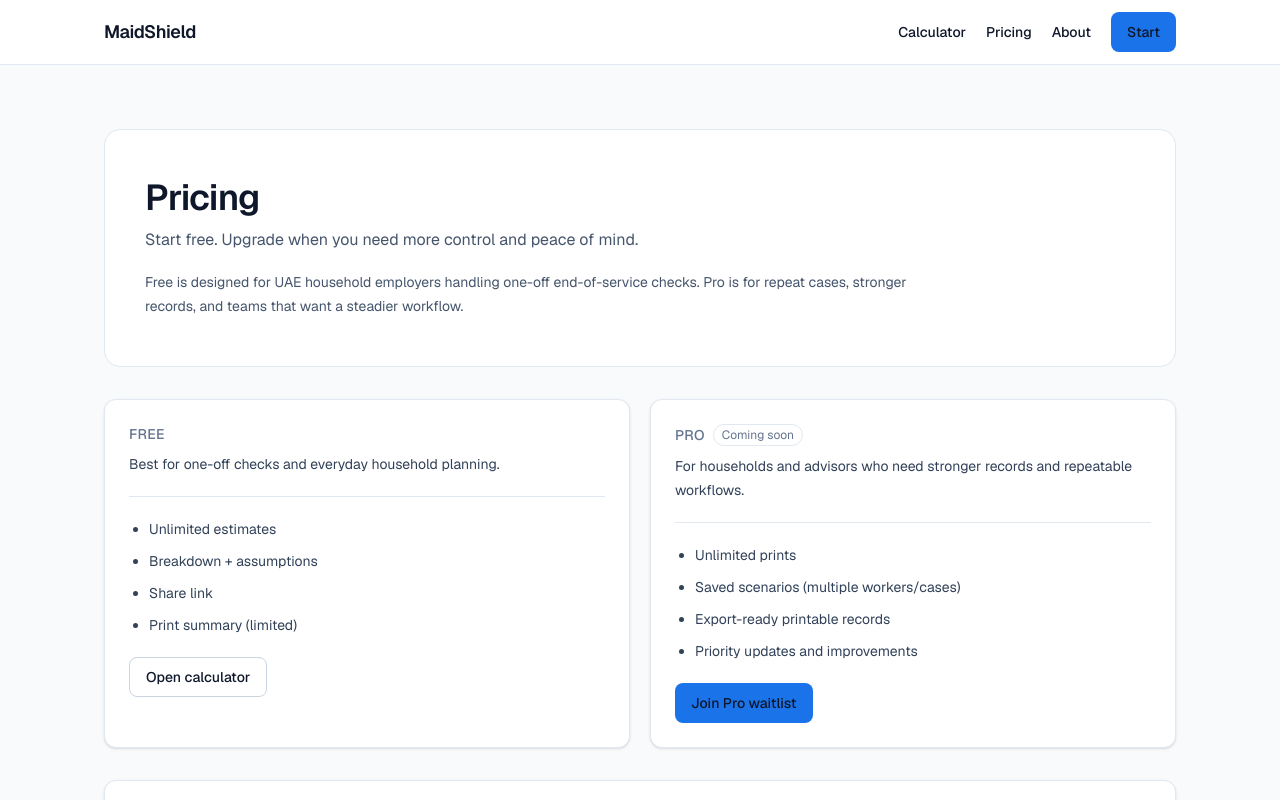
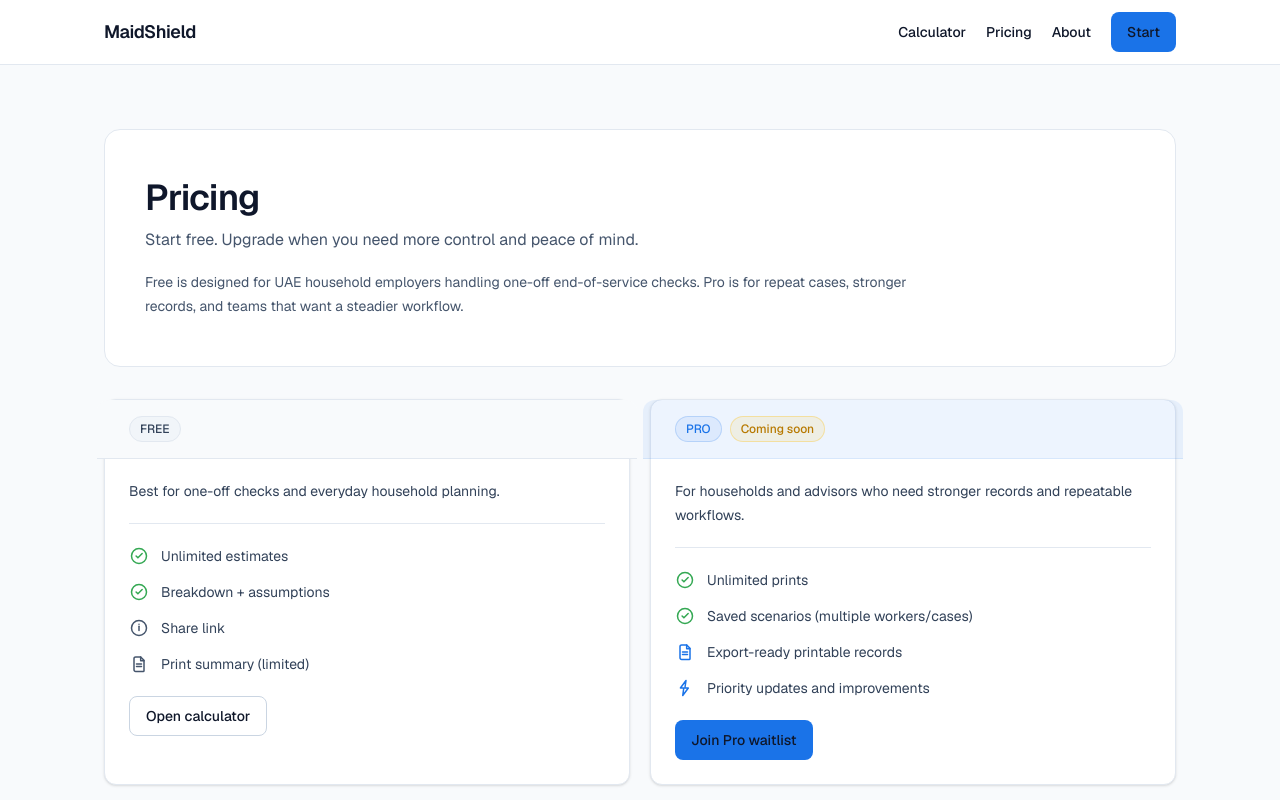
Before and after one commit to SpartanAbdullah/maidshield, a Next.js app: page /pricing in a window 1280 px wide. Shown: the top 800 px of the page. Built offline with nearby package versions, Linux system fonts and the light colour scheme; no server answers.

Commit message:
style: upgrade pricing visuals with icons and badges

```diff
--- a/app/pricing/page.tsx
+++ b/app/pricing/page.tsx
@@ -4,9 +4,11 @@ import type { Metadata } from "next";
 import { JsonLd } from "@/components/seo/JsonLd";
 import { Container } from "@/components/layout/Container";
 import { PageHeader } from "@/components/layout/PageHeader";
+import { Badge } from "@/components/ui/Badge";
 import { buttonClassName } from "@/components/ui/Button";
 import { Card, CardContent } from "@/components/ui/Card";
 import { Divider } from "@/components/ui/Divider";
+import { Icon } from "@/components/ui/Icon";
 import { APP_BASE_URL, buildOpenGraph, buildTwitter, makeCanonical } from "@/app/seo";
 
 const pageTitle = "Pricing";
@@ -32,18 +34,30 @@ export const metadata: Metadata = {
 };
 
 const freeFeatures = [
-  "Unlimited estimates",
-  "Breakdown + assumptions",
-  "Share link",
-  "Print summary (limited)",
-];
+  { label: "Unlimited estimates", icon: "check", colorVariant: "success" as const },
+  { label: "Breakdown + assumptions", icon: "check", colorVariant: "success" as const },
+  { label: "Share link", icon: "info", colorVariant: "neutral" as const },
+  { label: "Print summary (limited)", icon: "file", colorVariant: "neutral" as const },
+] as const;
 
 const proFeatures = [
-  "Unlimited prints",
-  "Saved scenarios (multiple workers/cases)",
-  "Export-ready printable records",
-  "Priority updates and improvements",
-];
+  { label: "Unlimited prints", icon: "check", colorVariant: "success" as const },
+  {
+    label: "Saved scenarios (multiple workers/cases)",
+    icon: "check",
+    colorVariant: "success" as const,
+  },
+  {
+    label: "Export-ready printable records",
+    icon: "file",
+    colorVariant: "info" as const,
+  },
+  {
+    label: "Priority updates and improvements",
+    icon: "lightning",
+    colorVariant: "info" as const,
+  },
+] as const;
 
 const faqs = [
   {
@@ -95,20 +109,29 @@ export default function PricingPage() {
         <section className="grid gap-5 md:grid-cols-2">
           <Card>
             <CardContent className="space-y-5">
+              <div className="-mx-6 -mt-6 rounded-t-xl border-b border-slate-200 bg-slate-50 px-6 py-4 sm:-mx-8 sm:px-8">
+                <div className="flex flex-wrap items-center gap-2">
+                  <Badge variant="neutral">FREE</Badge>
+                </div>
+              </div>
               <div className="space-y-2">
-                <p className="text-sm font-medium uppercase tracking-wide text-slate-500">
-                  Free
-                </p>
                 <p className="text-sm leading-6 text-slate-700">
                   Best for one-off checks and everyday household planning.
                 </p>
               </div>
               <Divider />
-              <ul className="list-disc space-y-2 pl-5 text-sm leading-6 text-slate-700">
+              <div className="space-y-3">
                 {freeFeatures.map((feature) => (
-                  <li key={feature}>{feature}</li>
+                  <div key={feature.label} className="flex items-start gap-3">
+                    <Icon
+                      name={feature.icon}
+                      colorVariant={feature.colorVariant}
+                      className="mt-0.5 h-4 w-4 shrink-0"
+                    />
+                    <p className="text-sm leading-6 text-slate-700">{feature.label}</p>
+                  </div>
                 ))}
-              </ul>
+              </div>
               <Link
                 href={`${APP_BASE_URL}/calculator`}
                 className={buttonClassName("secondary")}
@@ -120,26 +143,31 @@ export default function PricingPage() {
 
           <Card>
             <CardContent className="space-y-5">
+              <div className="-mx-6 -mt-6 rounded-t-xl border-b border-[color:var(--g-blue)]/10 bg-[var(--tint-blue)] px-6 py-4 sm:-mx-8 sm:px-8">
+                <div className="flex flex-wrap items-center gap-2">
+                  <Badge variant="info">PRO</Badge>
+                  <Badge variant="warning">Coming soon</Badge>
+                </div>
+              </div>
               <div className="space-y-2">
-                <div className="flex flex-wrap items-center gap-2">
-                  <p className="text-sm font-medium uppercase tracking-wide text-slate-500">
-                    Pro
-                  </p>
-                  <span className="rounded-full border border-slate-200 px-2 py-0.5 text-xs text-slate-500">
-                    Coming soon
-                  </span>
-                </div>
                 <p className="text-sm leading-6 text-slate-700">
                   For households and advisors who need stronger records and
                   repeatable workflows.
                 </p>
               </div>
               <Divider />
-              <ul className="list-disc space-y-2 pl-5 text-sm leading-6 text-slate-700">
+              <div className="space-y-3">
                 {proFeatures.map((feature) => (
-                  <li key={feature}>{feature}</li>
+                  <div key={feature.label} className="flex items-start gap-3">
+                    <Icon
+                      name={feature.icon}
+                      colorVariant={feature.colorVariant}
+                      className="mt-0.5 h-4 w-4 shrink-0"
+                    />
+                    <p className="text-sm leading-6 text-slate-700">{feature.label}</p>
+                  </div>
                 ))}
-              </ul>
+              </div>
               <Link href="/pro" className={buttonClassName()}>
                 Join Pro waitlist
               </Link>
```
